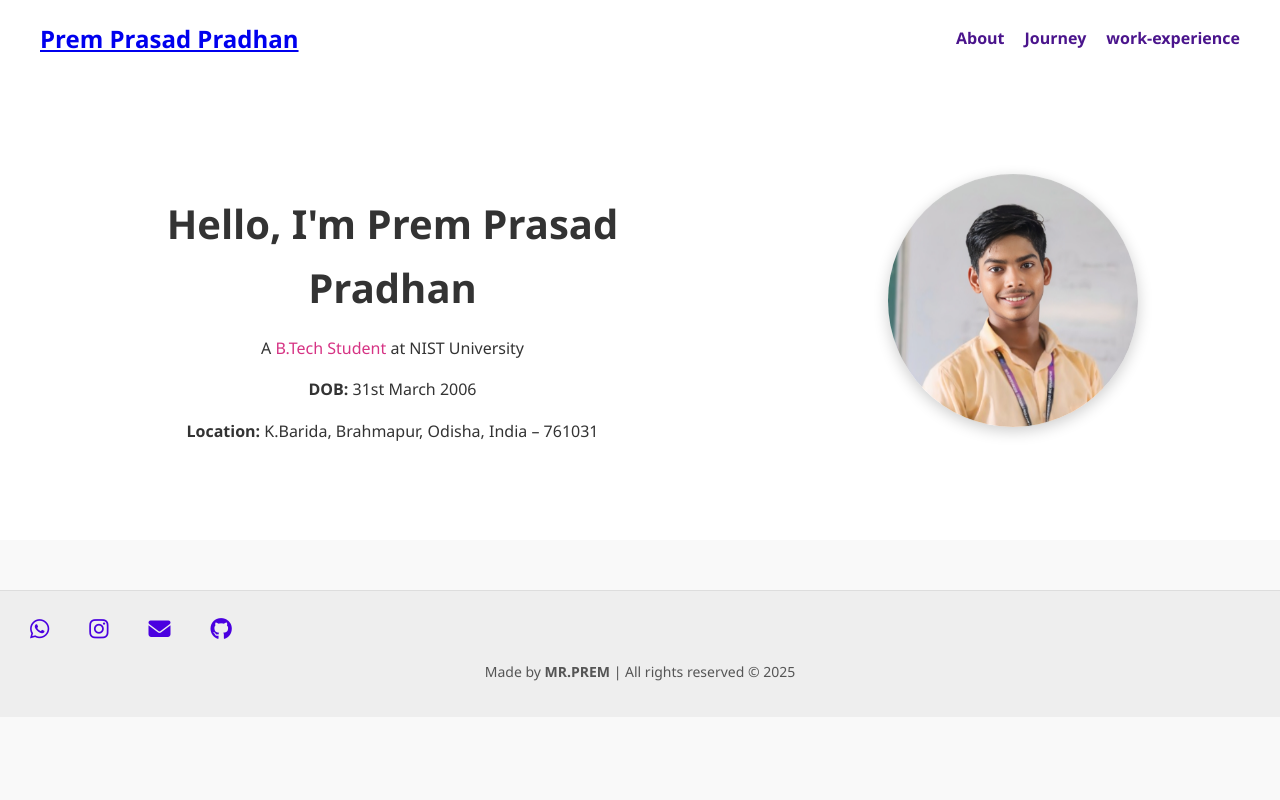
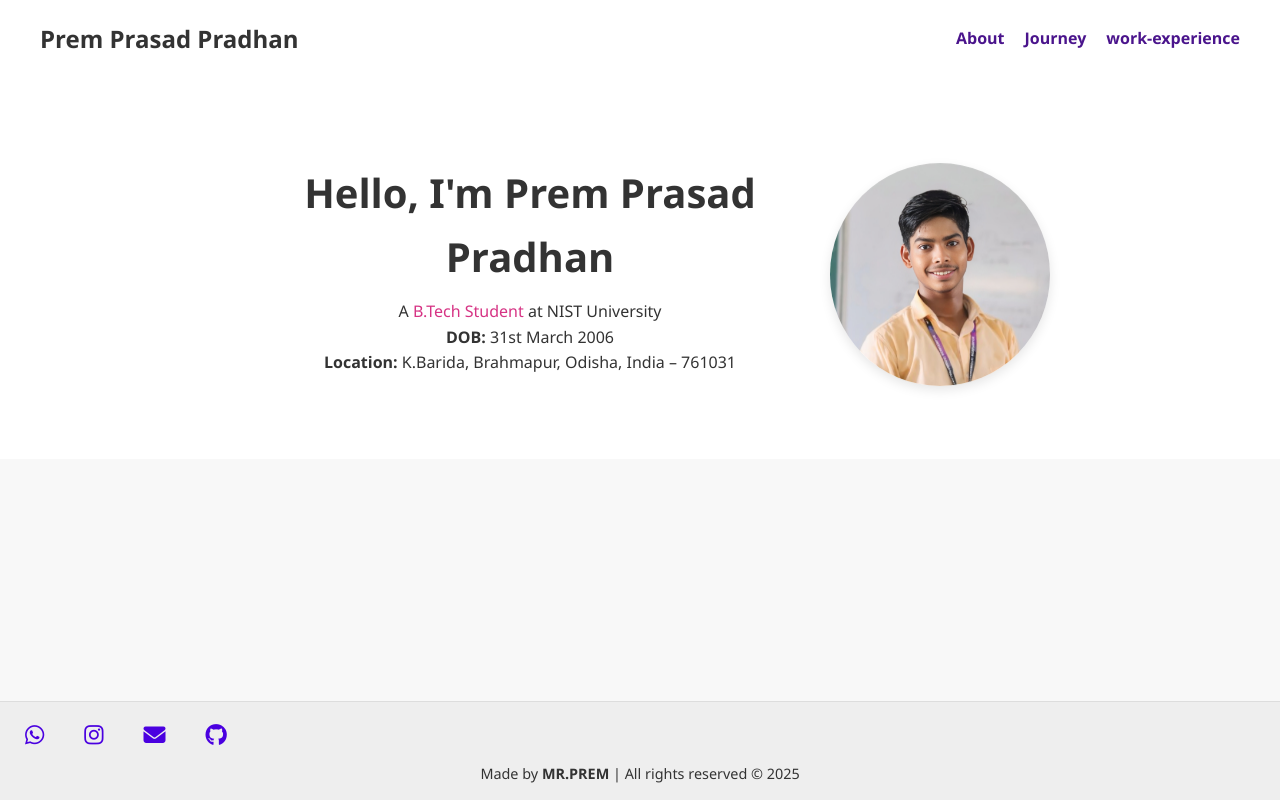
Before and after one commit to MRPREM31/My-Portfolio-, a Flask app: page / in a window 1280 px wide. Run offline with Flask 3, Linux system fonts and the light colour scheme.

Commit message:
Updated last requirments.txt

```diff
--- a/static/css/style.css
+++ b/static/css/style.css
@@ -517,3 +517,143 @@ body, html {
   z-index: -1;
   background: #ffffff; /* Optional: set a background */
 }
+
+
+/* Reset and Base */
+* {
+  margin: 0;
+  padding: 0;
+  box-sizing: border-box;
+}
+body {
+  font-family: 'Segoe UI', sans-serif;
+  background-color: #f8f8f8;
+  min-height: 100vh;
+  display: flex;
+  flex-direction: column;
+}
+a {
+  text-decoration: none;
+  color: inherit;
+}
+
+/* Particle background */
+#particles-js {
+  position: fixed;
+  width: 100%;
+  height: 100%;
+  z-index: -1;
+  top: 0;
+  left: 0;
+}
+
+/* Header */
+.site-header {
+  background: #ffffffee;
+  position: sticky;
+  top: 0;
+  z-index: 10;
+  box-shadow: 0 2px 8px rgba(0, 0, 0, 0.1);
+}
+.site-header .container {
+  display: flex;
+  justify-content: space-between;
+  align-items: center;
+  padding: 15px;
+}
+.site-header .logo {
+  font-size: 1.4rem;
+  font-weight: bold;
+  color: #4a00e0;
+}
+.site-header .nav a {
+  margin-left: 20px;
+  font-weight: 500;
+  color: #444;
+}
+.site-header .nav a:hover {
+  color: #4a00e0;
+}
+
+/* Hero Section */
+.hero {
+  padding: 60px 20px;
+  display: flex;
+  justify-content: center;
+  align-items: center;
+  flex-wrap: wrap;
+  text-align: center;
+}
+.hero-text {
+  max-width: 600px;
+}
+.hero-text h1 {
+  font-size: 2.5rem;
+  color: #4a00e0;
+  margin-bottom: 15px;
+}
+.hero-text .subheading {
+  font-size: 1.1rem;
+  margin-bottom: 20px;
+}
+.hero-meta {
+  list-style: none;
+  padding: 0;
+  margin-bottom: 30px;
+}
+.hero-meta li {
+  margin: 8px 0;
+  color: #444;
+}
+.btn-primary {
+  display: inline-block;
+  padding: 12px 24px;
+  background: #4a00e0;
+  color: white;
+  border-radius: 25px;
+  font-weight: 600;
+  transition: background 0.3s;
+}
+.btn-primary:hover {
+  background: #3a0070;
+}
+.hero-image img {
+  width: 220px;
+  margin-top: 30px;
+  border-radius: 50%;
+  box-shadow: 0 4px 12px rgba(0,0,0,0.1);
+}
+
+/* Footer */
+.site-footer {
+  margin-top: auto;
+  text-align: center;
+  padding: 15px;
+  font-size: 0.9rem;
+  background-color: #eee;
+  color: #333;
+}
+
+/* Responsive */
+@media screen and (max-width: 768px) {
+  .site-header .nav {
+    display: none; /* Hide nav on mobile */
+  }
+
+  .hero {
+    flex-direction: column;
+    padding: 40px 20px;
+  }
+
+  .hero-text h1 {
+    font-size: 2rem;
+  }
+
+  .hero-image img {
+    width: 180px;
+  }
+
+  .btn-primary {
+    font-size: 0.95rem;
+  }
+}
```
